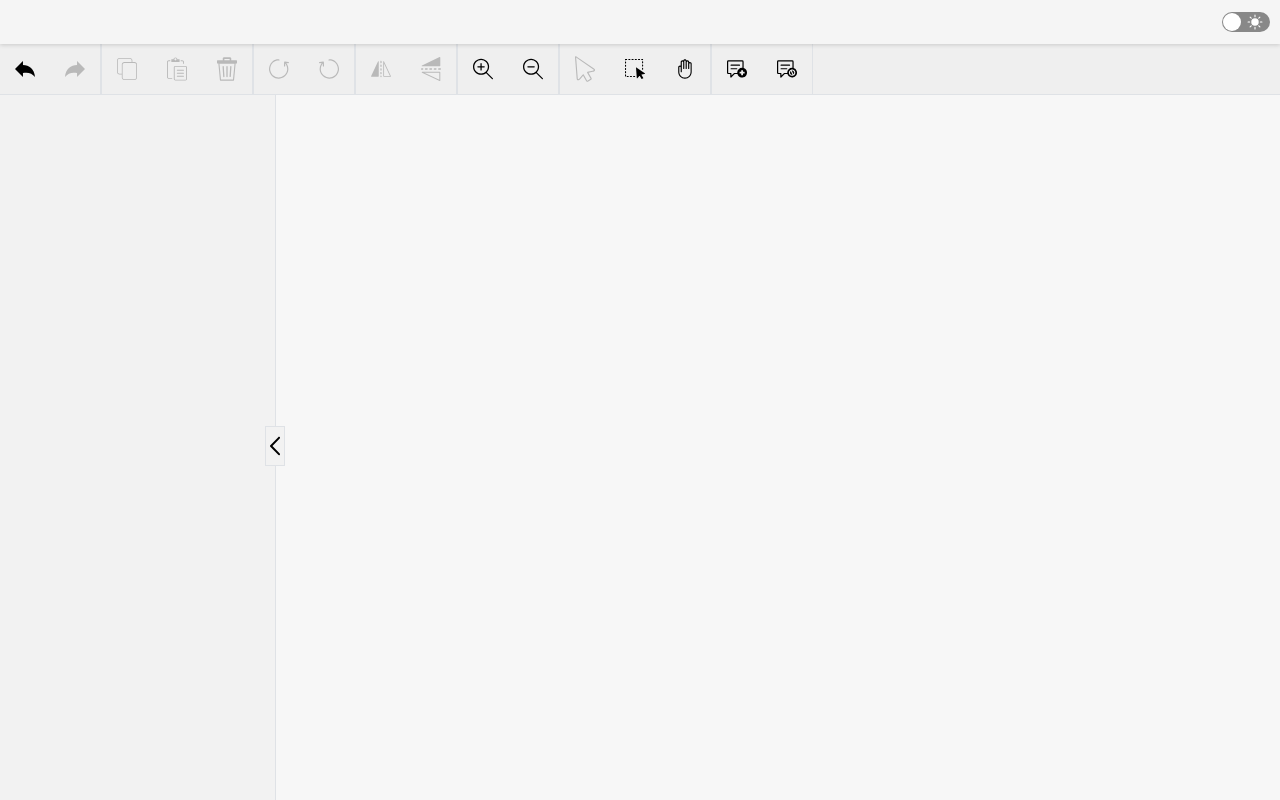
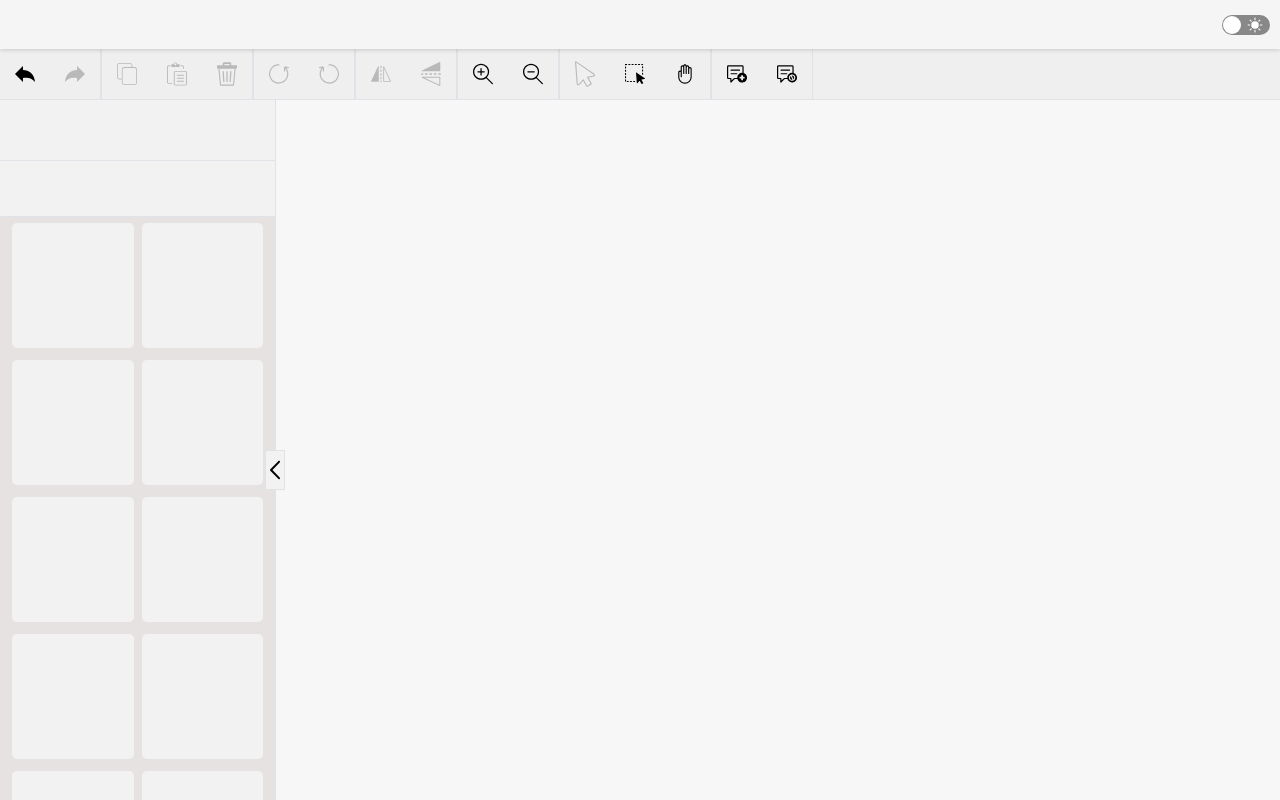
Before and after one commit to tblanpied/LogicSim, a React (Create React App) app: page / in a window 1280 px wide. Built offline with nearby package versions, Linux system fonts and the light colour scheme; the HTML template or start-up script is replaced by a standard one.

Commit message:
added component picker

```diff
--- /dev/null
+++ b/src/components/UI/css/component_picker.css
@@ -0,0 +1,39 @@
+.component_picker{
+    position: relative;
+    height: calc(100% - 117px);
+    display: grid;
+    grid-template-columns: 1fr 1fr;
+    overflow-x: hidden;
+    overflow-y: scroll;
+    direction: rtl;
+    padding: 0px 8px 0px 8px;
+}
+
+#light .component_picker{
+    background-color: #e6e2e2;
+}
+
+#dark .component_picker{
+    background-color: #242424;
+}
+
+/* For chrome */
+::-webkit-scrollbar {
+    cursor: pointer;
+    width: 3px;
+}
+
+::-webkit-scrollbar-track {
+    display: none;
+}
+
+::-webkit-scrollbar-thumb {
+    background: #707070;
+    border-radius: 2px;
+    width: 3px;
+}
+
+::-webkit-scrollbar-thumb:hover {
+    background: #464545;
+    width: 6px;
+}
--- /dev/null
+++ b/src/components/UI/css/component_picker_group.css
@@ -0,0 +1,13 @@
+.component_picker_group{
+    height: 60px;
+}
+
+#light .component_picker_group{
+    background-color: #F2F2F2;
+    border-bottom: 1px solid #dfe2e6;
+}
+
+#dark .component_picker_group{
+    background-color: #2F2F2F;
+    border-bottom: 1px solid #373535;
+}
--- /dev/null
+++ b/src/components/UI/css/component_picker_item.css
@@ -0,0 +1,23 @@
+.component_picker_item{
+    position: relative;
+    height: 125px;
+    border-radius: 5px;
+    cursor: pointer;
+    margin: 6px 4px;
+}
+
+#light .component_picker_item{
+    background-color: #F2F2F2;
+}
+
+#light .component_picker_item:hover{
+    box-shadow: 0px 0px 5px 1px #1f77eb69;
+}
+
+#dark .component_picker_item{
+    background-color: #2F2F2F;
+}
+
+#dark .component_picker_item:hover{
+    box-shadow: 0px 0px 5px 1px #00aeff69;
+}
--- /dev/null
+++ b/src/components/UI/css/component_picker_search.css
@@ -0,0 +1,13 @@
+.component_picker_search{
+    height: 55px;
+}
+
+#light .component_picker_search{
+    background-color: #F2F2F2;
+    border-bottom: 1px solid #dfe2e6;
+}
+
+#dark .component_picker_search{
+    background-color: #2F2F2F;
+    border-bottom: 1px solid #373535;
+}
--- a/src/components/UI/css/sidebar.css
+++ b/src/components/UI/css/sidebar.css
@@ -1,7 +1,7 @@
 .sidebar {
     position: relative;
     width: 275px;
-    height: inherit;
+    height: calc(100% - 100px);
     z-index: 98;
     transition: 0.5s left;
 }
@@ -17,8 +17,8 @@
 }
 
 .open_close_sidebar_btn {
-    position: relative;
-    top: 47%;
+    position: absolute;
+    top: 50%;
     left: 265px;
     cursor: pointer;
     border-left: 0;
--- /dev/null
+++ b/src/components/UI/js/component_picker.js
@@ -0,0 +1,41 @@
+import "../css/component_picker.css";
+import React from 'react';
+import ComponentPickerItem from "./component_picker_item";
+
+class ComponentPicker extends React.Component{
+    constructor(props){
+        super(props);
+    }
+
+    render(){
+        return(
+            <div className="component_picker">
+                <ComponentPickerItem></ComponentPickerItem>
+                <ComponentPickerItem></ComponentPickerItem>
+                <ComponentPickerItem></ComponentPickerItem>
+                <ComponentPickerItem></ComponentPickerItem>
+                <ComponentPickerItem></ComponentPickerItem>
+                <ComponentPickerItem></ComponentPickerItem>
+                <ComponentPickerItem></ComponentPickerItem>
+                <ComponentPickerItem></ComponentPickerItem>
+                <ComponentPickerItem></ComponentPickerItem>
+                <ComponentPickerItem></ComponentPickerItem>
+                <ComponentPickerItem></ComponentPickerItem>
+                <ComponentPickerItem></ComponentPickerItem>
+                <ComponentPickerItem></ComponentPickerItem>
+                <ComponentPickerItem></ComponentPickerItem>
+                <ComponentPickerItem></ComponentPickerItem>
+                <ComponentPickerItem></ComponentPickerItem>
+                <ComponentPickerItem></ComponentPickerItem>
+                <ComponentPickerItem></ComponentPickerItem>
+                <ComponentPickerItem></ComponentPickerItem>
+                <ComponentPickerItem></ComponentPickerItem>
+                <ComponentPickerItem></ComponentPickerItem>
+                <ComponentPickerItem></ComponentPickerItem>
+                <ComponentPickerItem></ComponentPickerItem>
+            </div>
+        );
+    }
+}
+
+export default ComponentPicker;
--- /dev/null
+++ b/src/components/UI/js/component_picker_group.js
@@ -0,0 +1,18 @@
+import "../css/component_picker_group.css";
+import React from 'react';
+
+class ComponentPickerGroup extends React.Component{
+    constructor(props){
+        super(props);
+    }
+
+    render(){
+        return(
+            <div className="component_picker_group">
+
+            </div>
+        );
+    }
+}
+
+export default ComponentPickerGroup;
--- /dev/null
+++ b/src/components/UI/js/component_picker_item.js
@@ -0,0 +1,18 @@
+import "../css/component_picker_item.css";
+import React from 'react';
+
+class ComponentPickerItem extends React.Component{
+    constructor(props){
+        super(props);
+    }
+
+    render(){
+        return(
+            <div className="component_picker_item">
+
+            </div>
+        );
+    }
+}
+
+export default ComponentPickerItem;
--- /dev/null
+++ b/src/components/UI/js/component_picker_search.js
@@ -0,0 +1,18 @@
+import "../css/component_picker_search.css";
+import React from 'react';
+
+class ComponentPickerSearch extends React.Component{
+    constructor(props){
+        super(props);
+    }
+
+    render(){
+        return(
+            <div className="component_picker_search">
+
+            </div>
+        );
+    }
+}
+
+export default ComponentPickerSearch;
--- a/src/components/UI/js/sidebar.js
+++ b/src/components/UI/js/sidebar.js
@@ -1,6 +1,9 @@
 import "../css/sidebar.css";
 import React from 'react';
 import {ReactComponent as ArrowLeft} from '../svg/simple-arrow-left.svg';
+import ComponentPicker from "./component_picker";
+import ComponentPickerGroup from "./component_picker_group";
+import ComponentPickerSearch from "./component_picker_search";
 
 class SideBar extends React.Component{
     constructor(props){
@@ -46,6 +49,9 @@ class SideBar extends React.Component{
     render(){
         return(
             <div style={this.state.styles_sidebar} className="sidebar">
+                <ComponentPickerGroup></ComponentPickerGroup>
+                <ComponentPickerSearch></ComponentPickerSearch>
+                <ComponentPicker></ComponentPicker>
                 <button onClick={this._click} className="open_close_sidebar_btn">
                     <ArrowLeft style={this.state.styles_btn}></ArrowLeft>
                 </button>
--- a/src/index.css
+++ b/src/index.css
@@ -1,3 +1,5 @@
 body {
   margin: 0;
 }
+
+* { scrollbar-color: auto! important; scrollbar-width: auto !important; }
```
Also changed, not shown: 2 other files (tests, documents, lock files or other folders).
